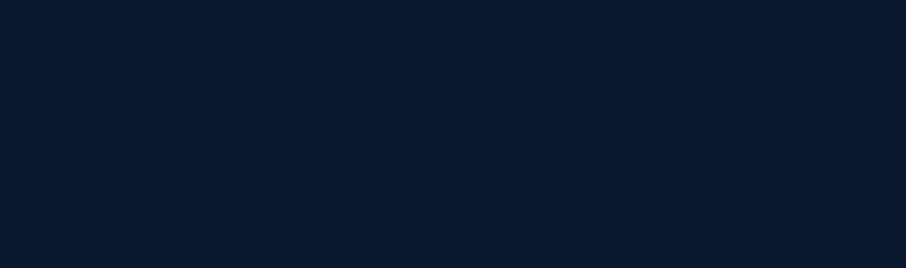
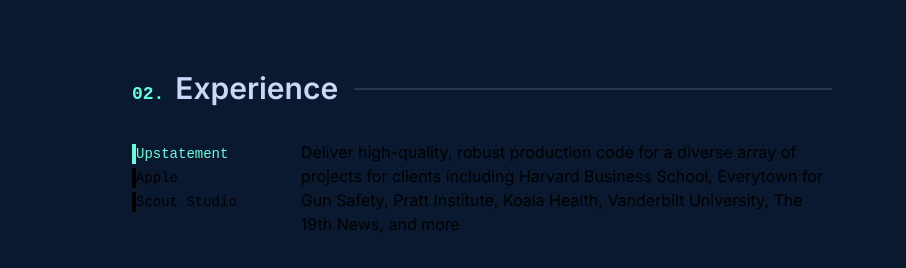
Before and after one commit to salmavalencia/portfolio-v2, a Next.js app: page / in a window 1280 px wide. Shown: the part 1546-1814 px from the top of the page, without its empty margins (158-1064 px from the left). Before the commit the page ends 1616 px from the top, so only its background shows below. Built offline with nearby package versions, Linux system fonts and the light colour scheme.

Commit message:
start experience section

```diff
--- a/app/page.tsx
+++ b/app/page.tsx
@@ -2,6 +2,7 @@
 import { Button } from "@/components/ui/button";
 import Main from "@/components/main";
 import AboutMe from "@/components/about-me";
+import Experience from "@/components/experience";
 
 export default function Home() {
   return (
@@ -15,6 +16,9 @@
       <div className="mb-48 flex flex-grow justify-center container">
         <AboutMe />
       </div>
+      <div className="mb-48 flex flex-grow justify-center container">
+        <Experience />
+      </div>
     </div>
   );
 }
--- /dev/null
+++ b/components/experience.tsx
@@ -0,0 +1,76 @@
+'use client'
+
+import { useState } from "react";
+
+export default function Experience() {
+    const [ company, setCompany ] = useState(experienceData[0].company);
+    const handleClick = (e: any) => {
+        setCompany(e.target.textContent);
+    }
+    return (
+        <section className="flex items-center">
+            <div className="max-w-[700px]">
+                <div className="flex items-center mb-8">
+                    <h2 className="text-3xl font-semibold text-font-primary mr-4">
+                        <span className="text-lg font-mono text-green">02. </span>
+                        Experience
+                    </h2>
+                    <div className="flex-1 border border-t-1 border-font-tertiary"></div>
+                </div>
+                <div className="flex gap-6">
+                    <div className="md:w-[150px]">
+                        <ul className="gap-0">
+                            {experienceData.map((experience, index) => (
+                                <li key={index}><button onClick={handleClick} className={`m-0 text-sm border-l-4 font-mono ${experience.company === company && 'text-green'}`}>{experience.company}</button></li>
+                            ))}
+                        </ul>
+                    </div>
+                    <div className="md:w-[550px]">
+                        {experienceData.map((experience) => (
+                            <div>
+                                {experience.company === company && (
+                                    <div>
+                                        {experience.tasks[0]}
+                                    </div>
+                                )}
+                            </div>
+                        ))}
+                    </div>
+                </div>
+            </div>
+        </section>
+    )
+}
+
+const experienceData = [
+    {
+        company: "Upstatement",
+        position: "Front-End Developer",
+        date: "2019 - Present",
+        tasks: ["Deliver high-quality, robust production code for a diverse array of projects for clients including Harvard Business School, Everytown for Gun Safety, Pratt Institute, Koala Health, Vanderbilt University, The 19th News, and more",
+            "Work alongside creative directors to lead the research, development, and architecture of technical solutions to fulfill business requirements",
+            "Collaborate with designers, developers, and project managers to ensure the successful delivery of projects",
+            "Contribute to the development of internal tools and processes to improve the efficiency and quality of the development team's work",
+        ]
+    },
+    {
+        company: "Apple",
+        position: "Software Engineer",
+        date: "2017 - 2019",
+        tasks: ["Developed and maintained the front-end of the company's website",
+            "Collaborated with designers to create a seamless user experience",
+            "Worked with the marketing team to create promotional materials",
+            "Developed internal tools to improve the efficiency of the development team's work",
+        ]
+    },
+    {
+        company: "Scout Studio",
+        position: "Front-End Developer",
+        date: "2015 - 2017",
+        tasks: ["Worked with clients to create custom websites and web applications",
+            "Collaborated with designers to create a seamless user experience",
+            "Developed and maintained the front-end of the company's website",
+            "Created promotional materials for the company's services",
+        ]
+    }
+]
```
